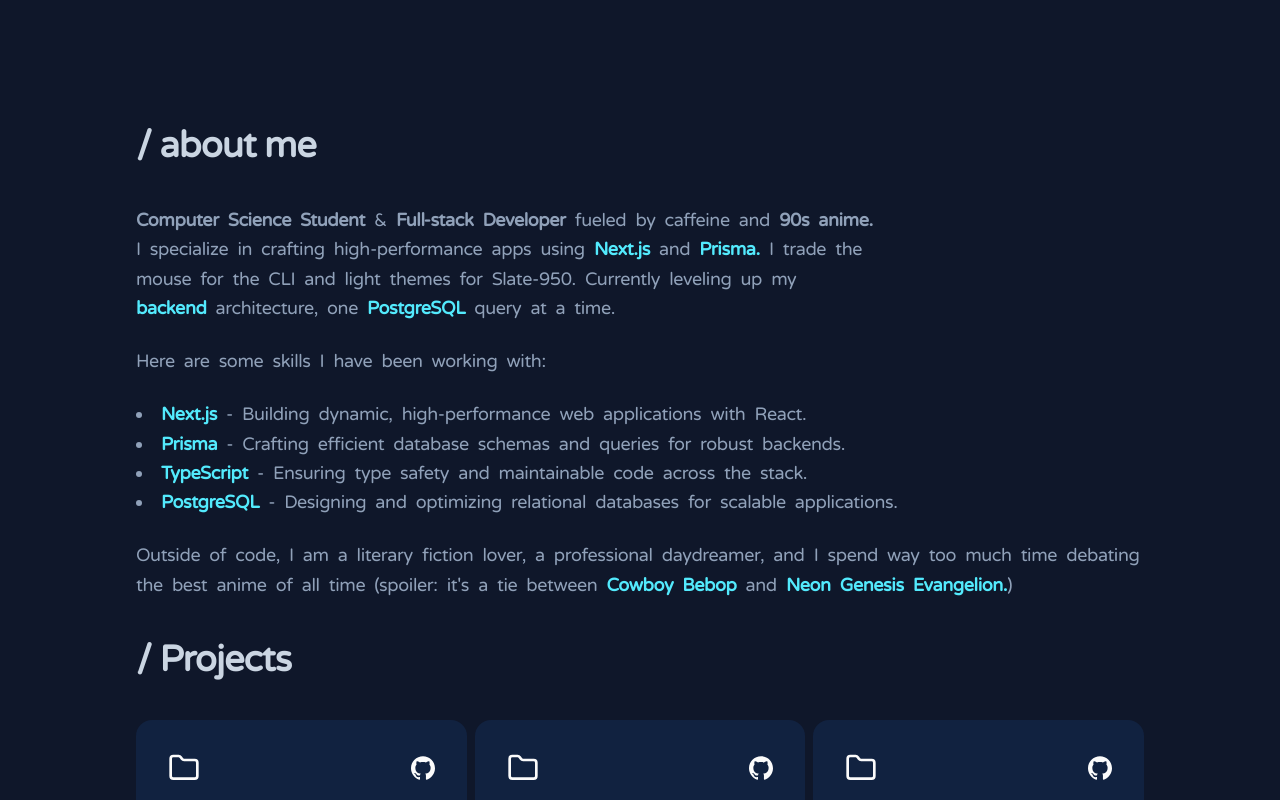
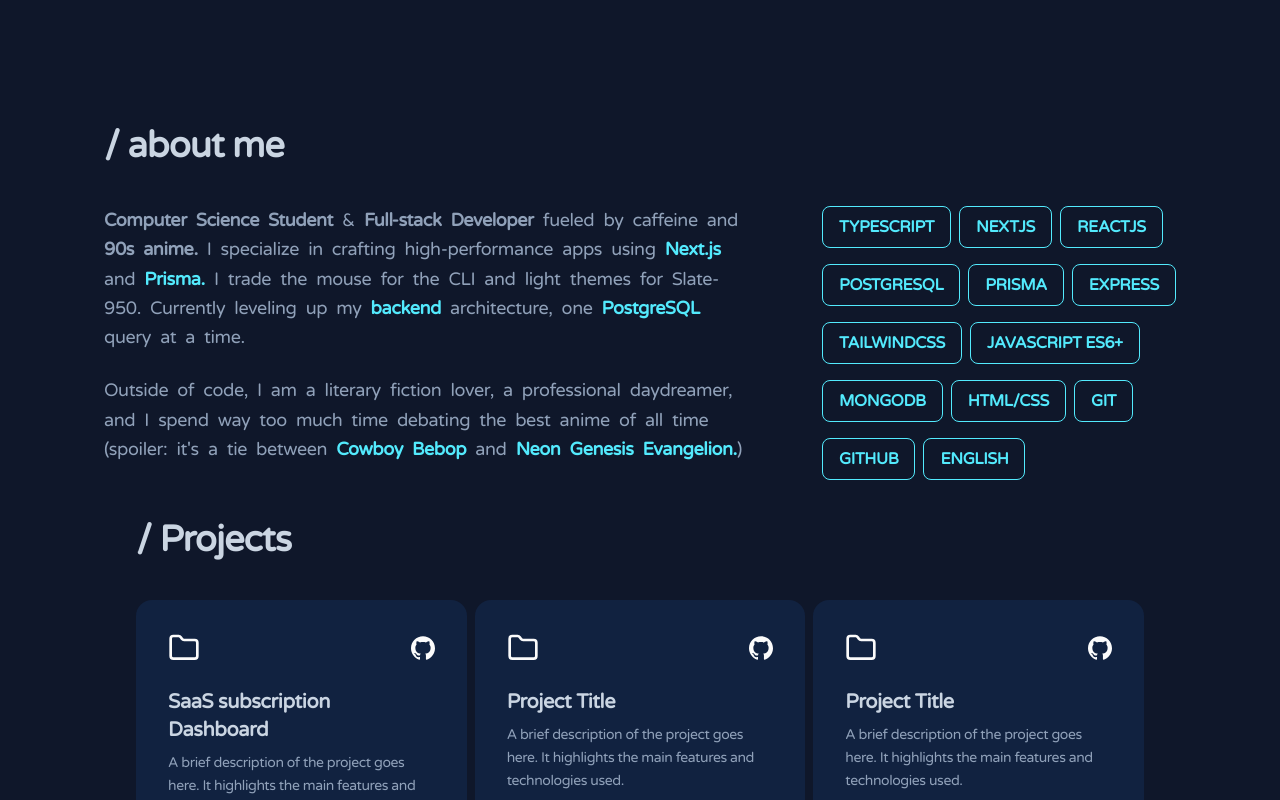
Before and after one commit to kaze1-dev/myPortfolio, a Next.js app: page / in a window 1280 px wide. Shown: the part 674-1474 px from the top of the page. Built offline with nearby package versions, Linux system fonts and the light colour scheme.

Commit message:
feat: add skillset

```diff
--- a/components/modules/about.tsx
+++ b/components/modules/about.tsx
@@ -2,25 +2,74 @@
 
 const About = () => {
    return (
-      <section className=' font-rounded tracking-tight flex justify-start px-34'>
+      <section className=' font-rounded tracking-tight px-26'>
          <div className=''>
+
             <h1 className='text-4xl tracking-tight font-bold text-slate-300 mb-10'>/ about me</h1>
-            <p className='text-slate-400 text-lg leading-relaxed [word-spacing:0.3rem]'>
-               <span className='font-bold'>Computer Science Student</span> & <span className='font-bold'>Full-stack Developer</span> fueled by caffeine and <span className='font-bold'>90s anime.<br /></span> I specialize in crafting high-performance apps using<span className='font-bold text-cyan-300'> Next.js</span> and <span className='font-bold text-cyan-300'>Prisma.</span> I trade the<br /> mouse for the CLI and light themes for Slate-950. Currently leveling up my<br /> <span className='font-bold text-cyan-300'>backend</span> architecture, one <span className='font-bold text-cyan-300'>PostgreSQL</span> query at a time.
-            </p>
-            <p className=' text-slate-400 text-lg leading-relaxed [word-spacing:0.3rem] my-6'>
-               Here are some skills I have been working with:
-            </p>
-            <ul className='list-disc list-inside text-slate-400 text-lg leading-relaxed [word-spacing:0.3rem] mt-4'>
-               <li><span className='font-bold text-cyan-300'>Next.js</span> - Building dynamic, high-performance web applications with React.</li>
-               <li><span className='font-bold text-cyan-300'>Prisma</span> - Crafting efficient database schemas and queries for robust backends.</li>
-               <li><span className='font-bold text-cyan-300'>TypeScript</span> - Ensuring type safety and maintainable code across the stack.</li>
-               <li><span className='font-bold text-cyan-300'>PostgreSQL</span> - Designing and optimizing relational databases for scalable applications.</li>
-            </ul>
-            <p className='text-slate-400 text-lg leading-relaxed [word-spacing:0.3rem] mt-6'>
-               Outside of code, I am a literary fiction lover, a professional daydreamer, and I spend way too much time debating the best anime of all time (spoiler: it's a tie between <span className='font-bold text-cyan-300'>Cowboy Bebop</span> and <span className='font-bold text-cyan-300'>Neon Genesis Evangelion.</span>)
-            </p>
+            <div className='flex gap-20'>
+               <div>
+                  <p className='text-slate-400 text-lg leading-relaxed [word-spacing:0.3rem]'>
+                     <span className='font-bold'>Computer Science Student</span> & <span className='font-bold'>Full-stack Developer</span> fueled by caffeine and <span className='font-bold'>90s anime.</span> I specialize in crafting high-performance apps using<span className='font-bold text-cyan-300'> Next.js</span> and <span className='font-bold text-cyan-300'>Prisma.</span> I trade the mouse for the CLI and light themes for Slate-950. Currently leveling up my <span className='font-bold text-cyan-300'>backend</span> architecture, one <span className='font-bold text-cyan-300'>PostgreSQL</span> query at a time.
+                  </p>
 
+                  <p className='text-slate-400 text-lg leading-relaxed [word-spacing:0.3rem] mt-6'>
+                     Outside of code, I am a literary fiction lover, a professional daydreamer, and I spend way too much time debating the best anime of all time (spoiler: it's a tie between <span className='font-bold text-cyan-300'>Cowboy Bebop</span> and <span className='font-bold text-cyan-300'>Neon Genesis Evangelion.</span>)
+                  </p>
+               </div>
+               <div className='flex flex-col gap-4'>
+                  <div className='flex text-cyan-300 font-bold gap-2'>
+                     <div className=''>
+                        <div className='border-cyan-300 border-solid border px-4 py-2 rounded-lg'>TYPESCRIPT</div>
+                     </div>
+                     <div>
+                        <div className='border-cyan-300 border-solid border px-4 py-2 rounded-lg'>NEXTJS</div>
+                     </div>
+                     <div>
+                        <div className='border-cyan-300 border-solid border px-4 py-2 rounded-lg'>REACTJS</div>
+                     </div>
+
+
+                  </div>
+                  <div className='flex text-cyan-300 font-bold gap-2'>
+                     <div className=''>
+                        <div className='border-cyan-300 border-solid border px-4 py-2 rounded-lg'>POSTGRESQL</div>
+                     </div>
+                     <div>
+                        <div className='border-cyan-300 border-solid border px-4 py-2 rounded-lg'>PRISMA</div>
+                     </div>
+                     <div>
+                        <div className='border-cyan-300 border-solid border px-4 py-2 rounded-lg'>EXPRESS</div>
+                     </div>
+                  </div>
+                  <div className='flex text-cyan-300 font-bold gap-2'>
+                     <div className=''>
+                        <div className='border-cyan-300 border-solid border px-4 py-2 rounded-lg'>TAILWINDCSS</div>
+                     </div>
+                     <div>
+                        <div className='border-cyan-300 border-solid border px-4 py-2 rounded-lg'>JAVASCRIPT ES6+</div>
+                     </div>
+                  </div>
+                  <div className='flex text-cyan-300 font-bold gap-2'>
+                     <div className=''>
+                        <div className='border-cyan-300 border-solid border px-4 py-2 rounded-lg'>MONGODB</div>
+                     </div>
+                     <div>
+                        <div className='border-cyan-300 border-solid border px-4 py-2 rounded-lg'>HTML/CSS</div>
+                     </div>
+                     <div>
+                        <div className='border-cyan-300 border-solid border px-4 py-2 rounded-lg'>GIT</div>
+                     </div>
+                  </div>
+                  <div className='flex text-cyan-300 font-bold gap-2'>
+                     <div className=''>
+                        <div className='border-cyan-300 border-solid border px-4 py-2 rounded-lg'>GITHUB</div>
+                     </div>
+                     <div>
+                        <div className='border-cyan-300 border-solid border px-4 py-2 rounded-lg'>ENGLISH</div>
+                     </div>
+                  </div>
+               </div>
+            </div>
          </div>
       </section>
    )
```
